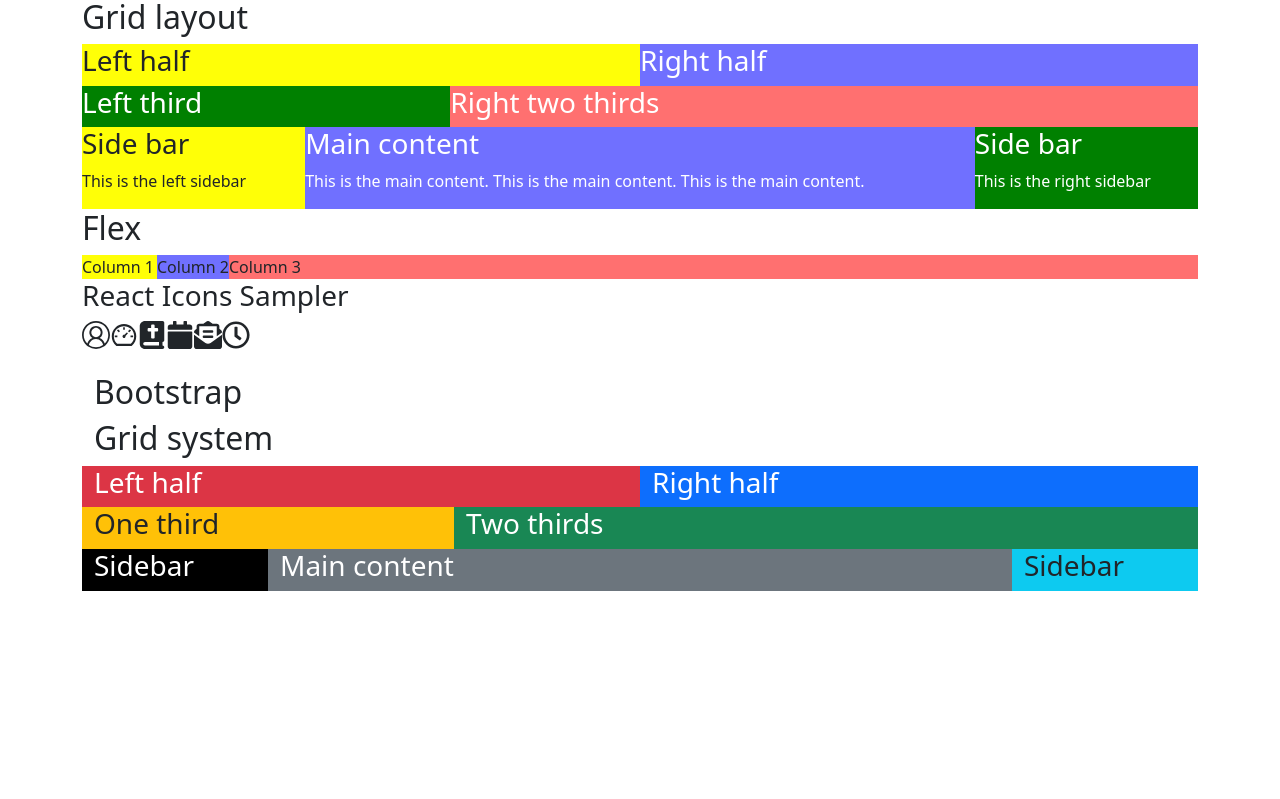
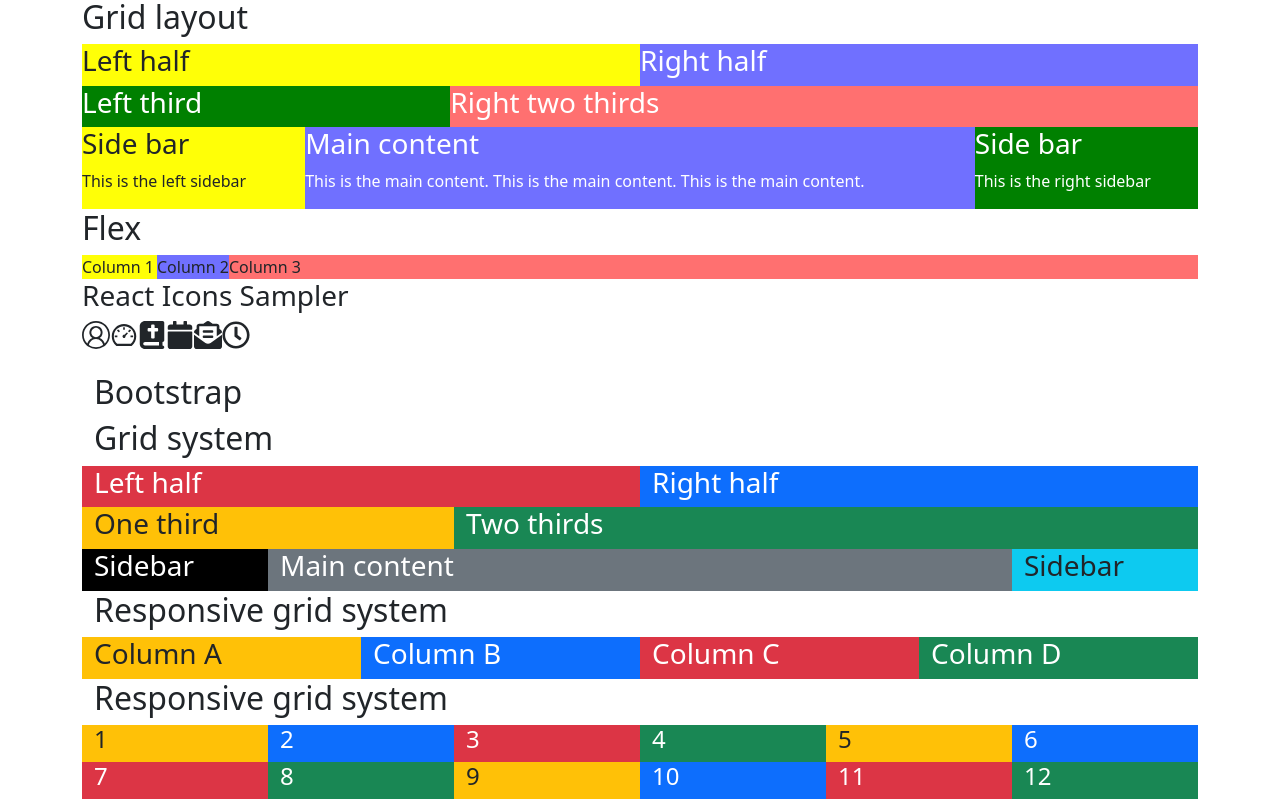
Before and after one commit to AntonMenchaca/kambaz-react-web-cs5610-summer2-2025, a React (Vite) app: page /#/Labs/Lab2 in a window 1280 px wide. Shown: the part 4430-5229 px from the top of the page. Before the commit the page ends 5021 px from the top, so only its background shows below. Built offline with nearby package versions, Linux system fonts and the light colour scheme.

Commit message:
Finish 2.3.4 add more content to bootstrap grid component

```diff
--- a/src/Labs/Lab2/BootstrapGrids.tsx
+++ b/src/Labs/Lab2/BootstrapGrids.tsx
@@ -32,6 +32,69 @@
           <Col xs={2} className="bg-info">
             <h3>Sidebar</h3>
           </Col>  </Row>  </div>
+      <div id="wd-bs-responsive-grids">
+        <h2>Responsive grid system</h2>
+        <Row>
+          <Col xs={12} md={6} xl={3}
+            className="bg-warning">
+            <h3>Column A</h3>
+          </Col>
+          <Col xs={12} md={6} xl={3}
+            className="bg-primary text-white">
+            <h3>Column B</h3>
+          </Col>
+          <Col xs={12} md={6} xl={3}
+            className="bg-danger text-white">
+            <h3>Column C</h3>
+          </Col>
+          <Col xs={12} md={6} xl={3}
+            className="bg-success text-white">
+            <h3>Column D</h3>
+          </Col>
+        </Row>
+      </div>
+      <div id="wd-bs-responsive-dramatic">
+        <h2>Responsive grid system</h2>
+        <Row>
+          <Col xs={12} sm={6} md={4} lg={3} xl={2} xxl={1}
+            className="bg-warning">
+            <h4>1</h4></Col>
+          <Col xs={12} sm={6} md={4} lg={3} xl={2} xxl={1}
+            className="bg-primary text-white">
+            <h4>2</h4></Col>
+          <Col xs={12} sm={6} md={4} lg={3} xl={2} xxl={1}
+            className="bg-danger text-white">
+            <h4>3</h4></Col>
+          <Col xs={12} sm={6} md={4} lg={3} xl={2} xxl={1}
+            className="bg-success text-white">
+            <h4>4</h4></Col>
+          <Col xs={12} sm={6} md={4} lg={3} xl={2} xxl={1}
+            className="bg-warning">
+            <h4>5</h4></Col>
+          <Col xs={12} sm={6} md={4} lg={3} xl={2} xxl={1}
+            className="bg-primary text-white">
+            <h4>6</h4></Col>
+          <Col xs={12} sm={6} md={4} lg={3} xl={2} xxl={1}
+            className="bg-danger text-white">
+            <h4>7</h4></Col>
+          <Col xs={12} sm={6} md={4} lg={3} xl={2} xxl={1}
+            className="bg-success text-white">
+            <h4>8</h4></Col>
+          <Col xs={12} sm={6} md={4} lg={3} xl={2} xxl={1}
+            className="bg-warning">
+            <h4>9</h4></Col>
+          <Col xs={12} sm={6} md={4} lg={3} xl={2} xxl={1}
+            className="bg-primary text-white">
+            <h4>10</h4></Col>
+          <Col xs={12} sm={6} md={4} lg={3} xl={2} xxl={1}
+            className="bg-danger text-white">
+            <h4>11</h4></Col>
+          <Col xs={12} sm={6} md={4} lg={3} xl={2} xxl={1}
+            className="bg-success text-white">
+            <h4>12</h4></Col>
+        </Row>
+      </div>
+
     </Container>
 
   )
```
